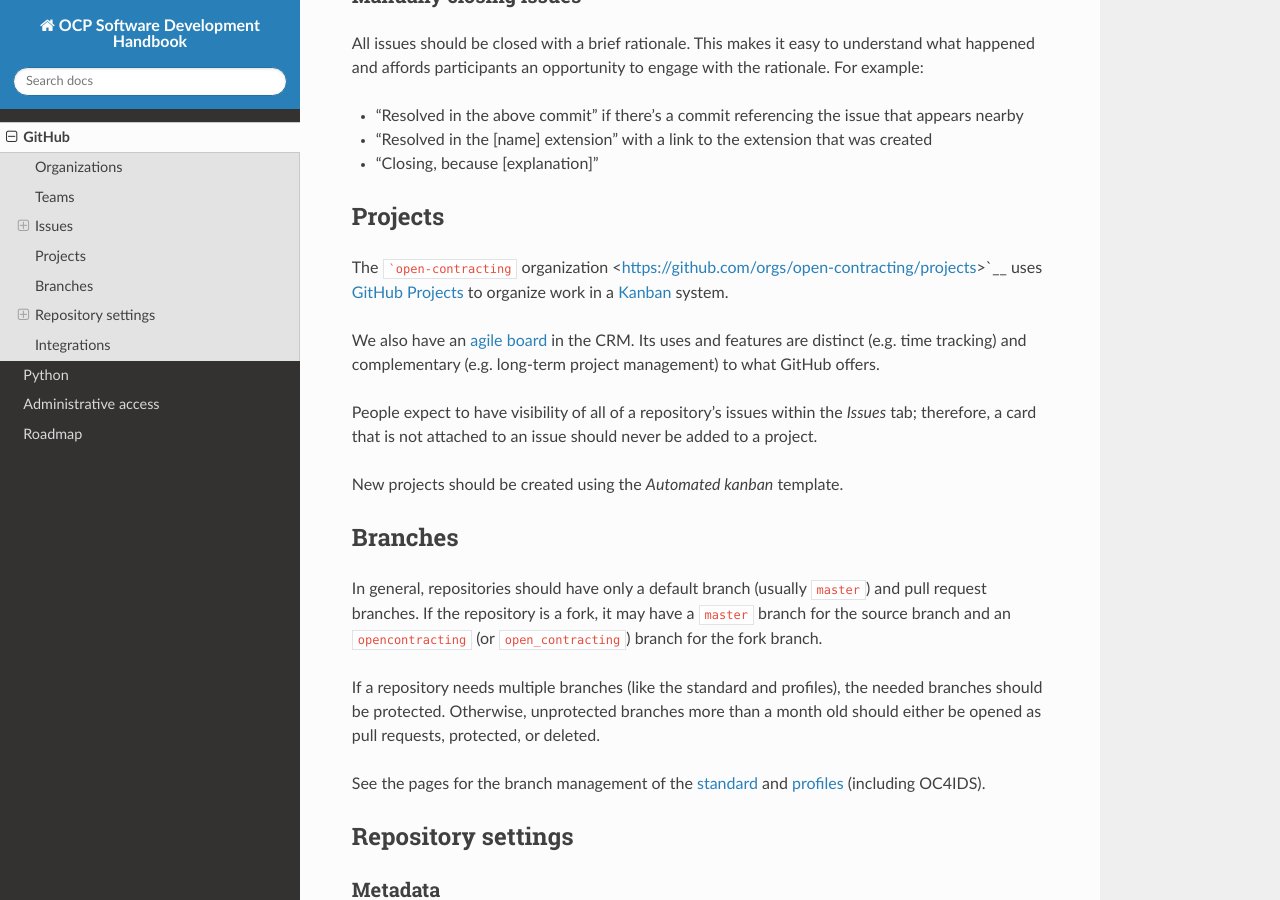
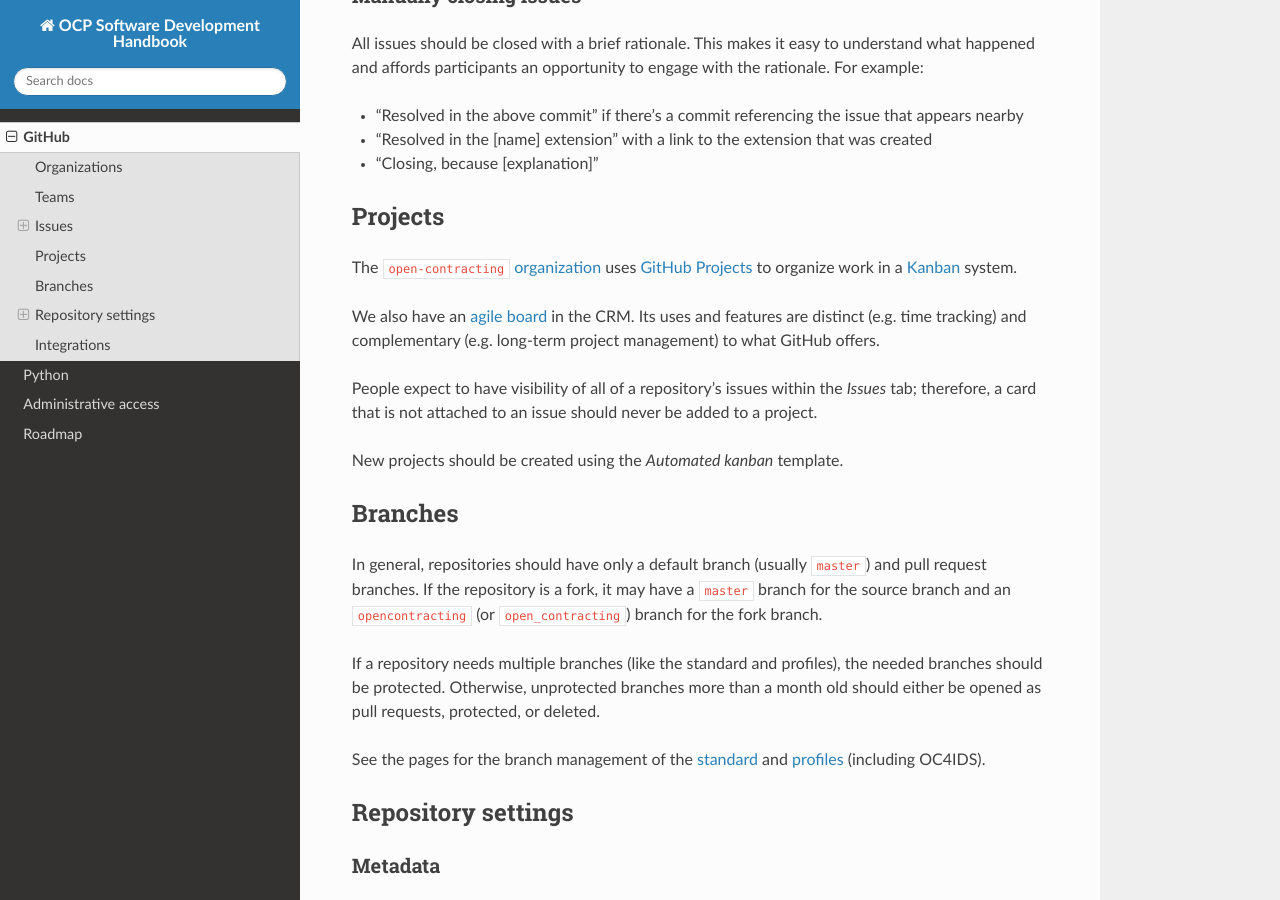
Before and after one commit to open-contracting/software-development-handbook, a Sphinx documentation site: the page built from docs/github/index.rst, in a window 1280 px wide and 900 px high, scrolled down 1263 px. Built offline with Sphinx 7.4.7 and the Read the Docs theme 2.0.0, drawn with Linux system fonts in a browser that asks for light colours.

Commit message:
Fix backticks on GitHub page

````diff
--- a/docs/github/index.rst
+++ b/docs/github/index.rst
@@ -57,7 +57,7 @@ All issues should be closed with a brief rationale. This makes it easy to unders
 Projects
 --------
 
-The ```open-contracting`` organization <https://github.com/orgs/open-contracting/projects>`__ uses `GitHub Projects <https://help.github.com/articles/about-project-boards/>`__ to organize work in a `Kanban <https://en.wikipedia.org/wiki/Kanban>`__ system.
+The ``open-contracting`` `organization <https://github.com/orgs/open-contracting/projects>`__ uses `GitHub Projects <https://help.github.com/articles/about-project-boards/>`__ to organize work in a `Kanban <https://en.wikipedia.org/wiki/Kanban>`__ system.
 
 We also have an `agile board <https://crm.open-contracting.org/projects/ocds-team-tools-development-portfolio/agile/board>`__ in the CRM. Its uses and features are distinct (e.g. time tracking) and complementary (e.g. long-term project management) to what GitHub offers.
 
````
